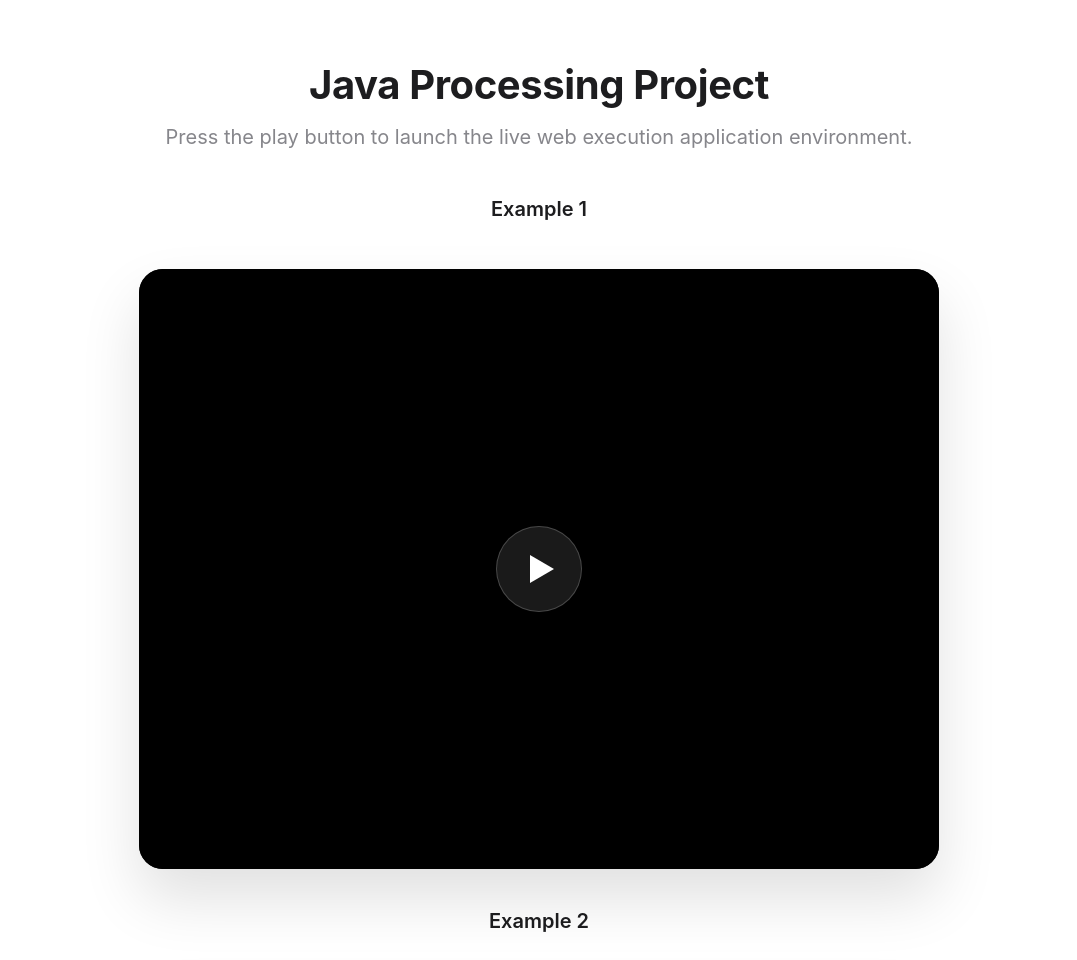
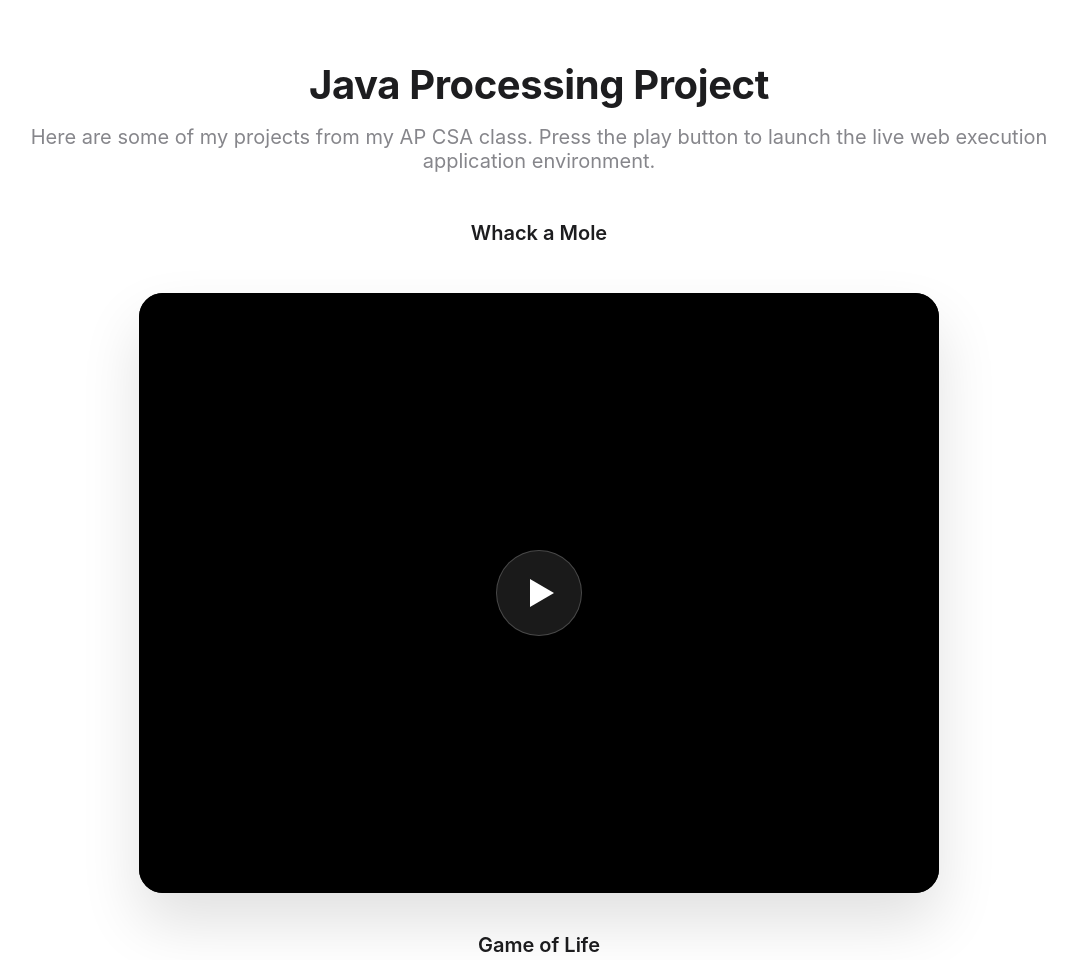
Before and after one commit to framerile/framerile.github.io, a plain HTML site: page index.html in a window 1280 px wide. Shown: the part 840-1800 px from the top of the page, without its empty margins (101-1178 px from the left). Drawn offline with Linux system fonts and the light colour scheme.

Commit message:
Update index.html

```diff
--- a/index.html
+++ b/index.html
@@ -217,12 +217,12 @@
     <!-- 2. Interactive Java Project Workspace Content Block -->
     <section class="interactive-section">
         <h2>Java Processing Project</h2>
-        <p>Press the play button to launch the live web execution application environment.</p>
+        <p>Here are some of my projects from my AP CSA class. Press the play button to launch the live web execution application environment.</p>
 
         <div style="display:flex; gap:40px; justify-content:center; flex-wrap:wrap;">
 
             <div>
-                <p style="text-align:center; font-weight:600; color:#1d1d1f;">Example 1</p>
+                <p style="text-align:center; font-weight:600; color:#1d1d1f;">Whack a Mole</p>
 
                 <div class="player-wrapper">
                     <div class="black-screen-overlay" id="interactiveCover1" onclick="startAppExecution1()">
@@ -236,7 +236,7 @@
             </div>
 
             <div>
-                <p style="text-align:center; font-weight:600; color:#1d1d1f;">Example 2</p>
+                <p style="text-align:center; font-weight:600; color:#1d1d1f;">Game of Life</p>
 
                 <div class="player-wrapper">
                     <div class="black-screen-overlay" id="interactiveCover2" onclick="startAppExecution2()">
@@ -250,7 +250,7 @@
             </div>
 
             <div>
-                <p style="text-align:center; font-weight:600; color:#1d1d1f;">Example 3</p>
+                <p style="text-align:center; font-weight:600; color:#1d1d1f;">Genurary 2026</p>
 
                 <div class="player-wrapper">
                     <div class="black-screen-overlay" id="interactiveCover3" onclick="startAppExecution3()">
```
